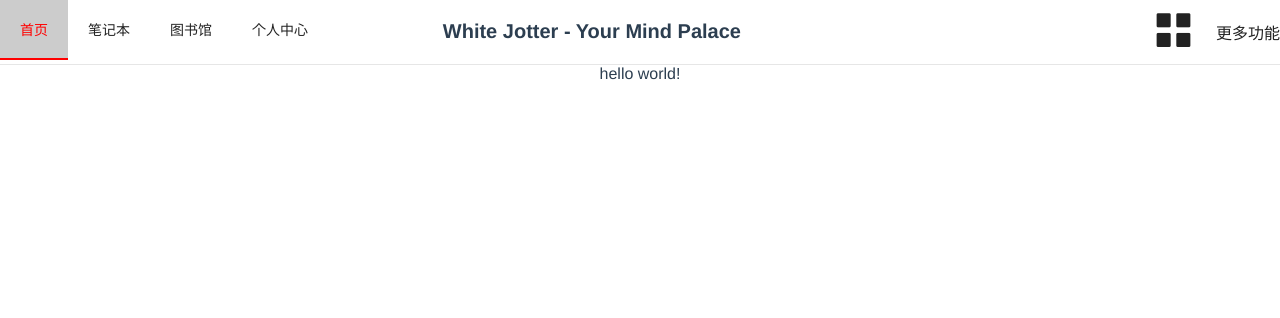
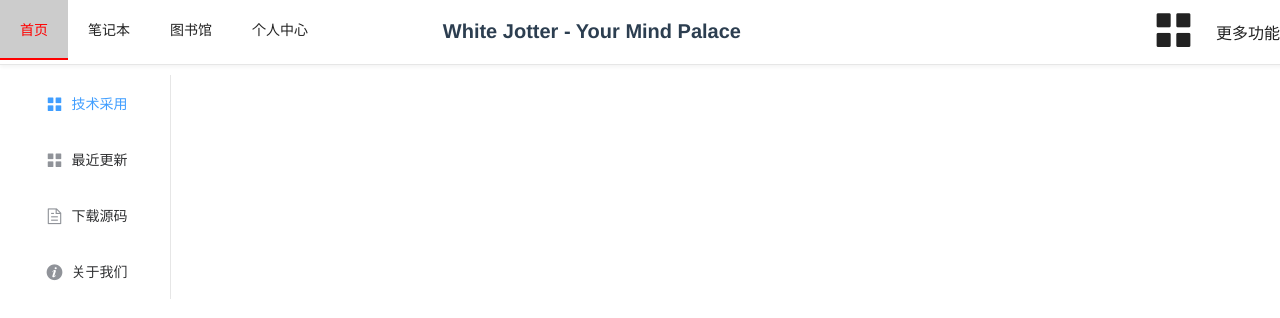
Before and after one commit to liuxin2361/wj-vue, a Vue app: page /index in a window 1280 px wide. Shown: the top 318 px of the page. Built offline with nearby package versions, Linux system fonts and the light colour scheme; sample sign-in values are in the browser's storage.

Commit message:
主页侧边栏

```diff
--- a/src/components/home/AppIndex.vue
+++ b/src/components/home/AppIndex.vue
@@ -1,10 +1,16 @@
 <template>
-  <div>hello world!</div>
+  <div>
+    <side-menu></side-menu>
+    <router-view></router-view>
+  </div>
 </template>
 
 <script>
+import SideMenu from "./SideMenu";
+
 export default {
-  name: "AppIndex"
+  name: "AppIndex",
+  components: {SideMenu},
 }
 </script>
 
--- a/src/components/home/Home.vue
+++ b/src/components/home/Home.vue
@@ -1,6 +1,6 @@
 <template>
   <div>
-    <nav-menu></nav-menu>
+    <nav-menu class="nav-menu"></nav-menu>
     <router-view/>
   </div>
 </template>
@@ -15,5 +15,8 @@ export default {
 </script>
 
 <style scoped>
-
+.nav-menu {
+  margin-bottom: 10px;
+  box-shadow: 0 2px 4px 0 rgba(0, 0, 0, .05);
+}
 </style>
--- /dev/null
+++ b/src/components/home/SideMenu.vue
@@ -0,0 +1,30 @@
+<template>
+  <el-menu default-active="1" style="width: 170px">
+    <el-menu-item index="1">
+        <i class="el-icon-menu"></i>
+        <span>技术采用</span>
+    </el-menu-item>
+    <el-menu-item index="2">
+      <i class="el-icon-menu"></i>
+      <span slot="title">最近更新</span>
+    </el-menu-item>
+    <el-menu-item index="3">
+      <i class="el-icon-document"></i>
+      <span slot="title">下载源码</span>
+    </el-menu-item>
+    <el-menu-item index="4">
+      <i class="el-icon-info"></i>
+      <span slot="title">关于我们</span>
+    </el-menu-item>
+  </el-menu>
+</template>
+
+<script>
+export default {
+  name: "SideMenu"
+}
+</script>
+
+<style scoped>
+
+</style>
```
